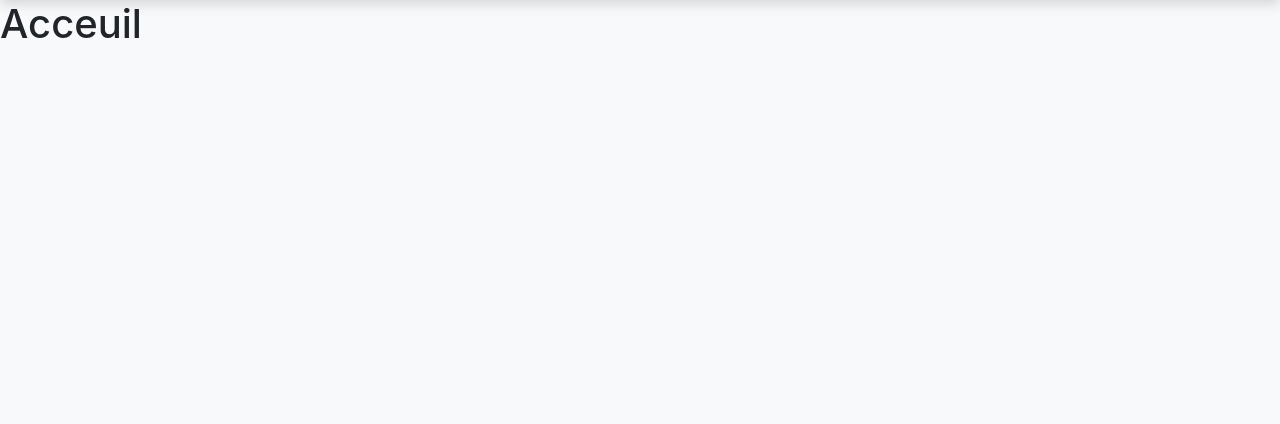
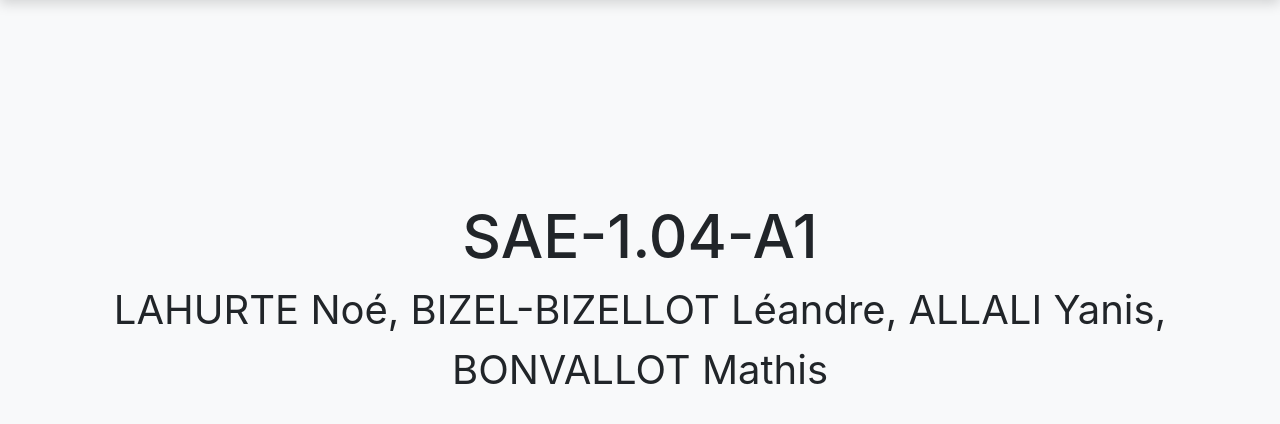
Before and after one commit to LeandreBizel/SAE1.04, a Flask app: page / in a window 1280 px wide. Shown: the part 142-566 px from the top of the page. Run offline with Flask 3, Linux system fonts and the light colour scheme; some libraries are stand-ins or nearby versions.

Commit message:
Update layout.html

```diff
--- a/templates/layout.html
+++ b/templates/layout.html
@@ -54,7 +54,8 @@
         </div>
     </nav>
 {% block body %}
-    <h1>Acceuil</h1>
+    <h1 style="text-align: center; margin-top: 200px; font-size: 60px">SAE-1.04-A1</h1>
+    <p style="text-align: center; font-size: 40px">LAHURTE Noé, BIZEL-BIZELLOT Léandre, ALLALI Yanis, BONVALLOT Mathis</p>
 {% endblock %}
 <script src="https://cdn.jsdelivr.net/npm/bootstrap@5.3.0/dist/js/bootstrap.bundle.min.js"></script>
 </body>
```
